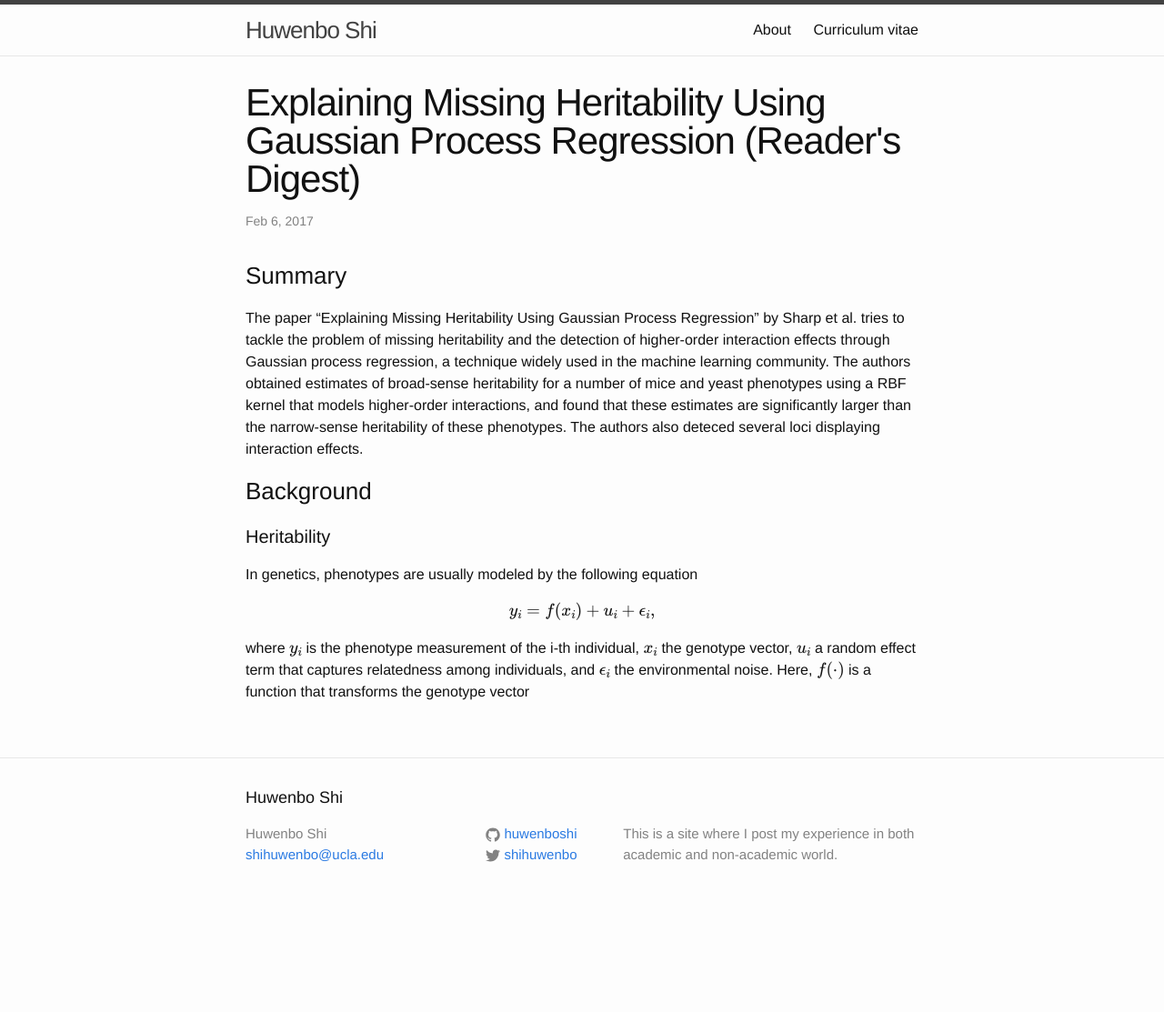
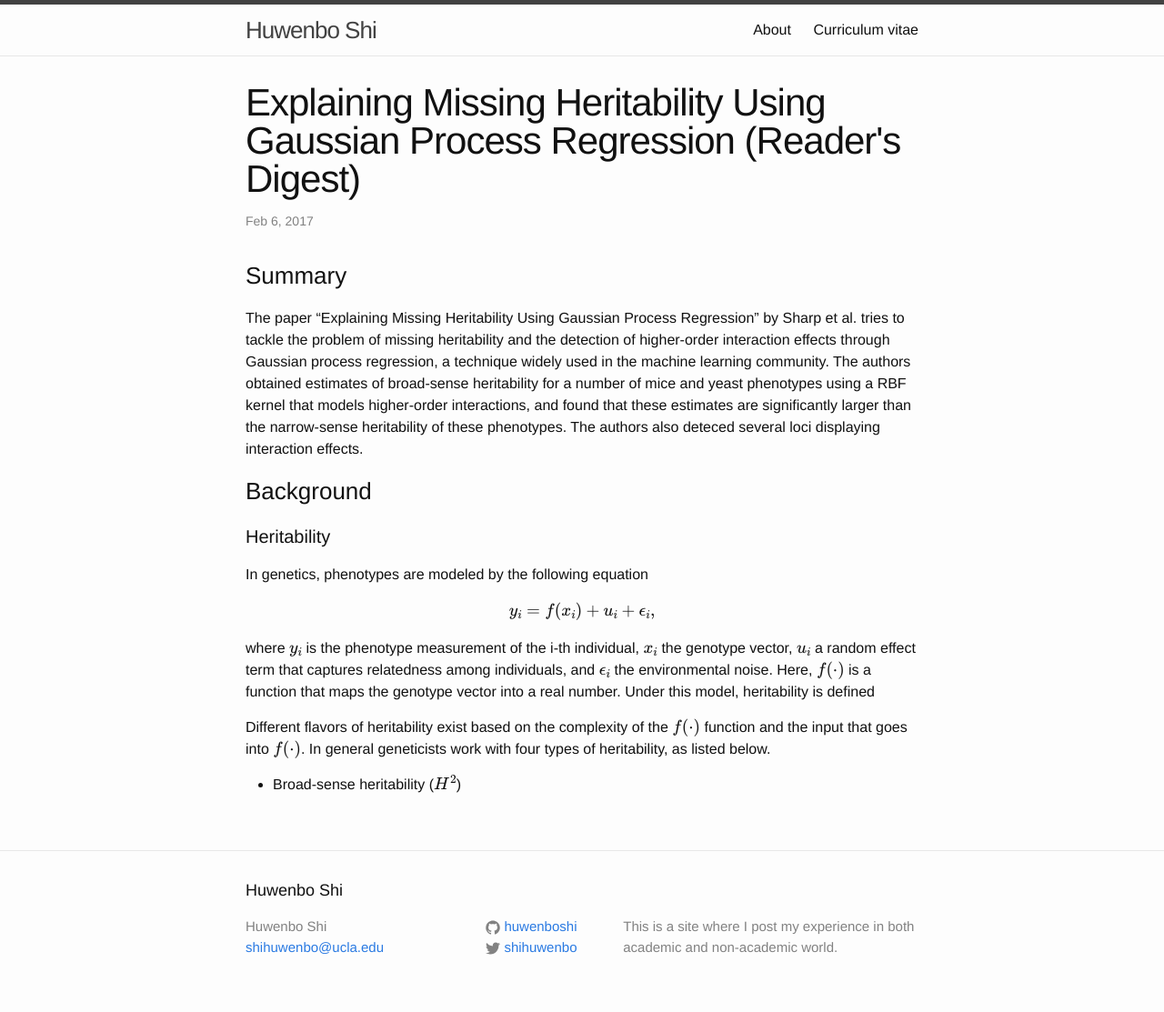
Before and after one commit to huwenboshi/huwenboshi.github.io, a Jekyll site: the page built from _posts/2017-02-06-heritability-via-gaussian-process-regression.markdown, in a window 1280 px wide. Shown: the whole page at 91% size. Built offline with Jekyll 4.4.1, drawn with Linux system fonts in a browser that asks for light colours; formulas are drawn with MathJax 3; before the commit the page ends 1011 px from its top, so only the background shows below that.

Commit message:
updated post

```diff
--- a/_posts/2017-02-06-heritability-via-gaussian-process-regression.markdown
+++ b/_posts/2017-02-06-heritability-via-gaussian-process-regression.markdown
@@ -24,8 +24,15 @@ deteced several loci displaying interaction effects.
 
 #### Heritability
 
-In genetics, phenotypes are usually modeled by the following equation
+In genetics, phenotypes are modeled by the following equation
 \\[ y_i = f(x_i) + u_i + \epsilon_i, \\]
 where \\( y_i \\) is the phenotype measurement of the i-th individual, \\( x_i \\) the genotype vector,
 \\( u_i \\) a random effect term that captures relatedness among individuals, and \\( \epsilon_i \\)
-the environmental noise. Here, \\( f(\cdot) \\) is a function that transforms the genotype vector
+the environmental noise. Here, \\( f(\cdot) \\) is a function that maps the genotype vector into
+a real number. Under this model, heritability is defined
+
+Different flavors of heritability exist based on the complexity of the \\( f(\cdot) \\) function
+and the input that goes into \\( f(\cdot) \\). In general geneticists work with four types of heritability,
+as listed below.
+
+- Broad-sense heritability (\\( H^2 \\))
```
